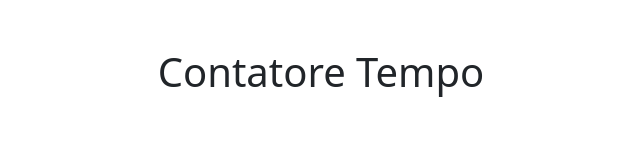
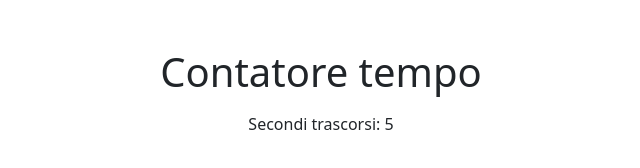
Before and after one commit to ariannaal/JS3D2, a plain HTML site: page Second-exercise/secEx.html in a window 1280 px wide. Shown: the whole page, without its empty margins (319-959 px from the left). Drawn offline with nearby package versions, Linux system fonts and the light colour scheme.

Commit message:
adds seconds

```diff
--- a/Second-exercise/secEx.html
+++ b/Second-exercise/secEx.html
@@ -14,8 +14,10 @@
   <body>
     <!-- Crea un contatore che tenga conto del tempo che passa, utilizzando sessionStorage. Aggiornando la pagina il valore prosegue, chiudendo la pagina - ovviamente - ricomincia. Il valore del contatore deve aggiornarsi ad ogni secondo. -->
     <div class="container text-center mt-5">
-      <h1>Contatore Tempo</h1>
-      <div class="seconds"></div>
+      <h1>Contatore tempo</h1>
+      <div class="text-center mt-3">
+        Secondi trascorsi: <span id="seconds"></span>
+      </div>
     </div>
     <script
       src="https://cdn.jsdelivr.net/npm/bootstrap@5.3.3/dist/js/bootstrap.bundle.min.js"
--- a/Second-exercise/secEx.js
+++ b/Second-exercise/secEx.js
@@ -1,12 +1,14 @@
-// let counter = 0
+
 
 function increment() {
     counter++
-     sessionStorage.setItem('counter', counter); //salva il nuovo valore in sessionStorage
+    sessionStorage.setItem('counter', counter); //salva il nuovo valore in sessionStorage
+    document.getElementById("seconds").textContent = counter;
 }
 
 // All'avvio della pagina recupera il conto OPPURE inizia da zero se non c'è valore dentro aslla sessionStorage
 let counter = parseInt(sessionStorage.getItem('counter')) || 0;
+
 
 setInterval(function () {
 
@@ -14,11 +16,3 @@ setInterval(function () {
     console.log(counter);
 
 }, 1000);
-
-// function generatediv(obj) {
-//     const div = document.createElement("div");
-//     const seconds = document.getElementById("seconds");
-//     div.className = "secondsDiv";
-//     div.textContent = obj.counter;
-//     seconds.appendChild(div);
-// }
```
